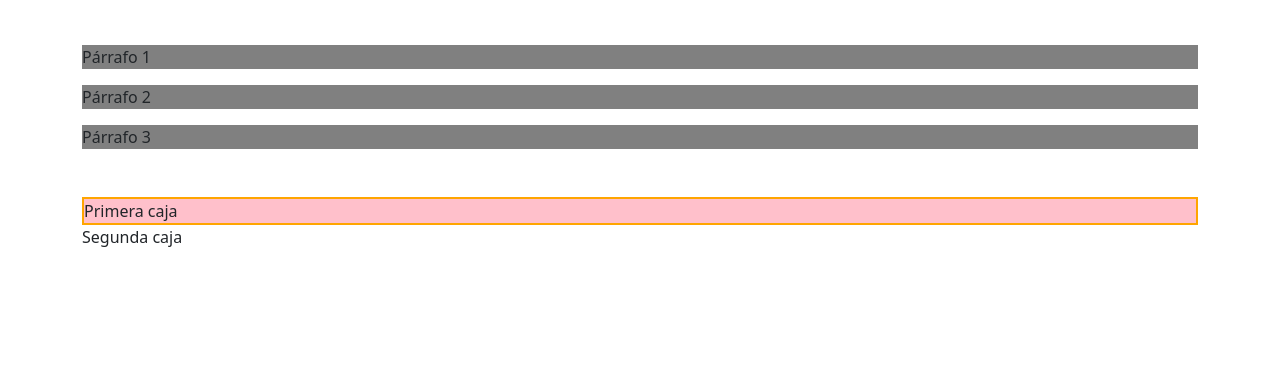
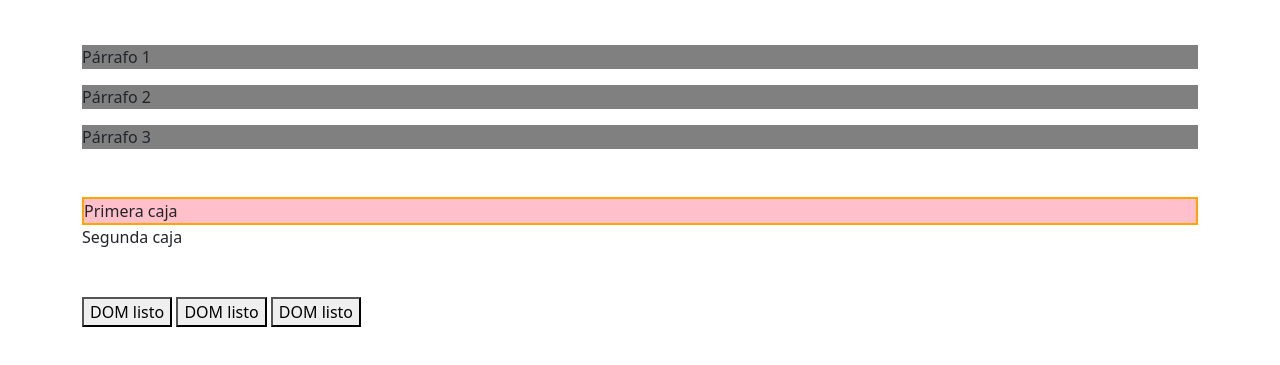
Before and after one commit to CRISROMSAL/practica_dom_json, a plain HTML site: page index.html in a window 1280 px wide. Shown: the part 131-496 px from the top of the page. Drawn offline with nearby package versions, Linux system fonts and the light colour scheme.

Commit message:
Ejercicio 4

```diff
--- a/index.html
+++ b/index.html
@@ -27,6 +27,13 @@
         <div class="caja">Segunda caja</div>
     </div>
 
+    <!-- Ejercicio 4 -->
+    <div class="container my-5">
+        <button class="btn-dom">Botón 1</button>
+        <button class="btn-dom">Botón 2</button>
+        <button class="btn-dom">Botón 3</button>
+    </div>
+
     <script src="script.js"></script>
 </body>
 </html>
--- a/script.js
+++ b/script.js
@@ -15,3 +15,10 @@ for (let i = 0; i < textos.length; i++) {
 const caja = document.querySelector('.caja');
 caja.style.border = '2px solid orange';
 caja.style.backgroundColor = 'pink';
+
+// Ejercicio 4: Selección con querySelectorAll: Devuelve todos los elementos
+const botones = document.querySelectorAll('.btn-dom');
+
+botones.forEach(function(boton) {
+    boton.textContent = 'DOM listo';
+});
```
